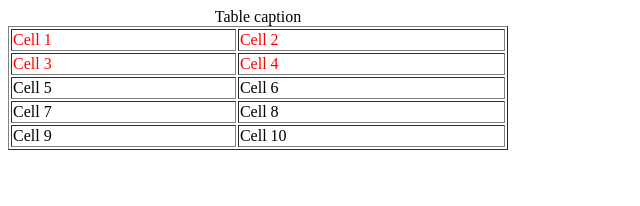
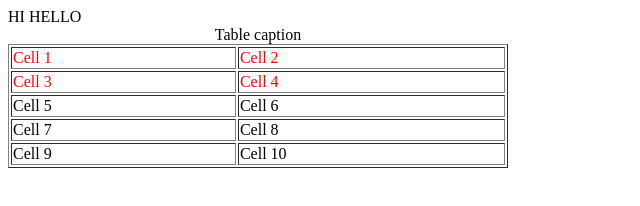
Before and after one commit to Scott1E818/Scott1E818.Github.io, a plain HTML site: page Index.html.html in a window 1280 px wide. Shown: the whole page, without its empty margins (0-640 px from the left). Drawn offline with Linux system fonts and the light colour scheme.

Commit message:
Update Index.html.

```diff
--- a/Index.html.html
+++ b/Index.html.html
@@ -7,6 +7,8 @@
 			<caption>Table caption</caption>
 			<thead style="color:red;">
 				<tr>
+				HI HELLO
+
 					<td>Cell 1</td>
 					<td>Cell 2</td>
 				</tr>
```
